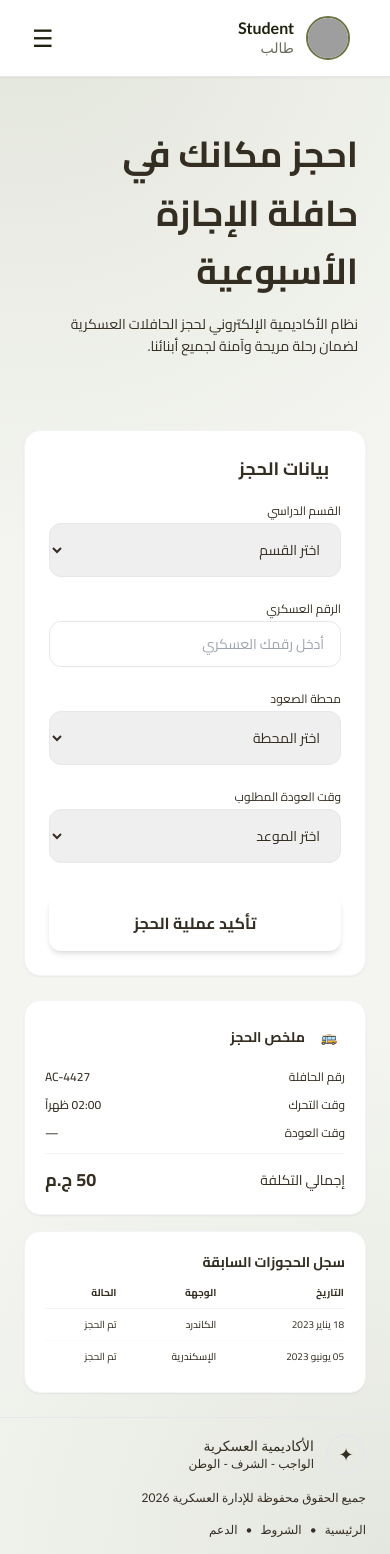
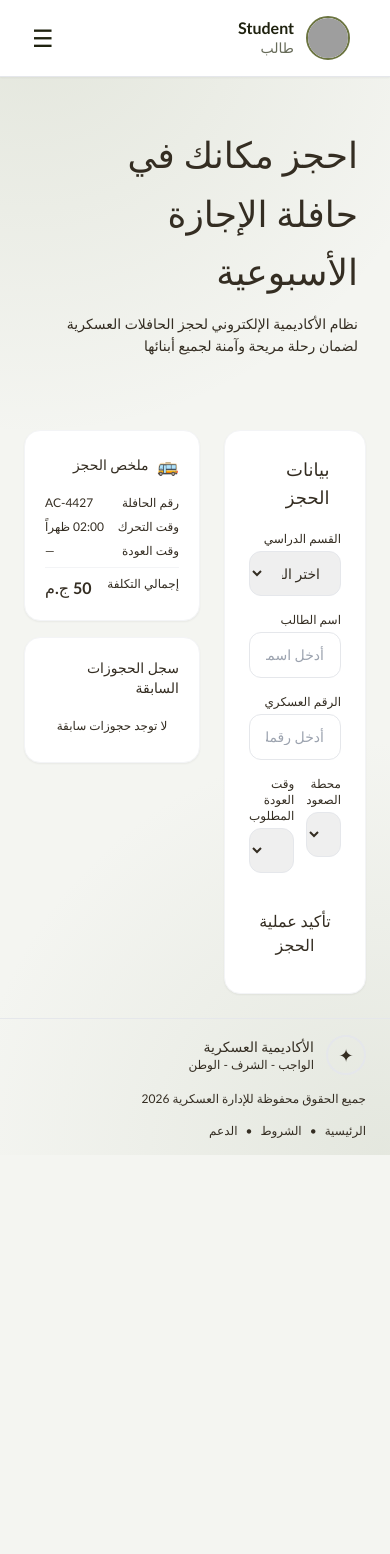
Before and after one commit to MariamGamal2110/Digilians-Final-Project, a React (Vite) app: page /bus in a window 390 px wide. After the commit the page ends 1155 px from the top, so only its background shows below. Built offline with nearby package versions, Linux system fonts and the light colour scheme; grey boxes are pictures that could not be loaded.

Commit message:
update Login

```diff
--- a/src/pages/Bus/BookAdmin.jsx
+++ b/src/pages/Bus/BookAdmin.jsx
@@ -1,96 +1,199 @@
-import { useState } from 'react'
-
-const initialBookings = [
-  { id: 1, name: 'خالد منصور السعدي', militaryId: '36971', destination: 'يرسمي', status: 'تم الحجز' },
-  { id: 2, name: 'ياسين فهد القحطاني', militaryId: '23891', destination: 'المرج', status: 'تم الحجز' },
-  { id: 3, name: 'إبراهيم سعيد العمودي', militaryId: '45678', destination: 'عبود', status: 'تم الحجز' },
-  { id: 4, name: 'عمر حسن الجابري', militaryId: '23589', destination: 'السلام', status: 'تم الحجز' },
-]
+import { useState, useEffect } from "react";
+import { getToken } from "../../api/client";
 
 export default function BookAdmin() {
-  const [bookingList, setBookingList] = useState(initialBookings)
+  const [bookings, setBookings] = useState([]);
+  const [loading, setLoading] = useState(true);
+  const [error, setError] = useState("");
 
-  // حساب الإحصائيات ديناميكياً
-  const stats = [
-    { label: 'يرسمي', count: bookingList.filter(b => b.destination === 'يرسمي').length },
-    { label: 'المرج', count: bookingList.filter(b => b.destination === 'المرج').length },
-    { label: 'عبود', count: bookingList.filter(b => b.destination === 'عبود').length },
-    { label: 'السلام', count: bookingList.filter(b => b.destination === 'السلام').length },
-    { label: 'الغياب', count: 0 }, // يمكن ربطها بحالة معينة لاحقاً
-  ]
+  useEffect(() => {
+    fetchAllBookings();
+  }, []);
 
-  const handleConfirm = (id) => {
-    setBookingList(bookingList.map(b =>
-      b.id === id ? { ...b, status: 'مؤكد' } : b
-    ))
+
+const fetchAllBookings = async () => {
+  try {
+    const res = await fetch('http://localhost:5000/api/booking/all')
+    const data = await res.json()
+
+    if (data.success) {
+      console.log('#Data Type:', typeof data, Array.isArray(data));
+
+      const bookingsArray = Array.isArray(data.data)
+        ? data['0']
+        : [data['0']];
+      setBookings(bookingsArray)
+      console.log('#final Bookings:', bookingsArray)
+    } else {
+      setBookings([])
+        console.log('No bookings found')
+    }
+  } catch (err) {
+    setError('تعذر الاتصال بالخادم' + err.message)
+    setBookings([])
+  } finally {
+    setLoading(false)
+  }
 }
 
-  const handleCancel = (id) => {
-    setBookingList(bookingList.map(b =>
-      b.id === id ? { ...b, status: 'اعتذار' } : b
-    ))
+  const handleUpdateStatus = async (id, status) => {
+    try {
+      const token = getToken("admin");
+      const res = await fetch(
+        `http://localhost:5000/api/booking/${id}/status`,
+        {
+          method: "PATCH",
+          headers: {
+            "Content-Type": "application/json",
+            Authorization: `Bearer ${token}`,
+          },
+          body: JSON.stringify({ status }),
+        },
+      );
+      const data = await res.json();
+      if (data.success) {
+        setBookings(bookings.map((b) => (b._id === id ? { ...b, status } : b)));
       }
+    } catch (err) {
+      alert("حدث خطأ أثناء التحديث");
+    }
+  };
+
+  // إحصائيات الوجهات
+  const getStats = () => {
+    const stationCounts = {};
+    bookings.forEach((b) => {
+      stationCounts[b.boardingStation] =
+        (stationCounts[b.boardingStation] || 0) + 1;
+    });
+    const absent = bookings.filter((b) => b.status === "rejected").length;
+    return { stationCounts, absent };
+  };
+
+  const { stationCounts, absent } = getStats();
+
+  const getStatusLabel = (status) => {
+    if (status === "confirmed")
+      return { text: "تم الحجز ✅", color: "text-accent" };
+    if (status === "rejected")
+      return { text: "مرفوض ❌", color: "text-red-400" };
+    return { text: "قيد الانتظار ⏳", color: "text-secondary" };
+  };
+
+  if (loading)
+    return (
+      <div className="text-center py-20 text-secondary">جاري التحميل...</div>
+    );
+  if (error)
+    return <div className="text-center py-20 text-red-400">{error}</div>;
 
   return (
-    <div dir="rtl" className="p-6">
+    <div dir="rtl">
+      {/* إحصائيات الوجهات */}
       <div className="mb-6">
-        <h2 className="text-primary font-bold text-lg mb-4 font-headline">إحصائيات وجهات الطلاب</h2>
+        <h2 className="text-primary font-bold text-lg mb-4">
+          إحصائيات وجهات الطلاب
+        </h2>
         <div className="flex gap-3 flex-wrap">
-          {stats.map((s) => (
-            <div key={s.label} className="bg-white border border-gray-200 rounded-2xl px-6 py-4 text-center shadow-sm flex-1 min-w-[120px]">
-              <p className="text-secondary text-xs mb-1">{s.label}</p>
-              <p className="text-primary font-bold text-2xl">{s.count}</p>
+          {Object.entries(stationCounts).map(([station, count]) => (
+            <div
+              key={station}
+              className="bg-white border border-gray-200 rounded-2xl px-6 py-4 text-center shadow-sm flex-1 min-w-24"
+            >
+              <p className="text-secondary text-xs mb-1">{station}</p>
+              <p className="text-primary font-bold text-2xl">{count}</p>
             </div>
           ))}
+          <div className="bg-white border border-gray-200 rounded-2xl px-6 py-4 text-center shadow-sm flex-1 min-w-24">
+            <p className="text-secondary text-xs mb-1">الغياب</p>
+            <p className="text-primary font-bold text-2xl">{absent}</p>
+          </div>
         </div>
       </div>
 
+      {/* جدول الطلبات */}
       <div className="bg-white rounded-2xl shadow-sm border border-gray-100 overflow-hidden">
         <div className="px-6 py-4 border-b border-gray-100 flex items-center justify-between">
-          <h2 className="text-primary font-bold text-lg font-headline">طلبات الحجز الواردة</h2>
-          <span className="text-secondary text-sm">إجمالي الطلاب: {bookingList.length}</span>
+          <h2 className="text-primary font-bold text-lg">
+            طلبات الحجز الواردة
+          </h2>
+          <span className="text-secondary text-sm">
+            إجمالي الطلاب: {bookings.length}
+          </span>
         </div>
 
-        <div className="overflow-x-auto">
+        {bookings.length === 0 ? (
+          <div className="text-center py-12 text-secondary">
+            لا توجد طلبات حجز حتى الآن
+          </div>
+        ) : (
           <table className="w-full text-sm">
             <thead>
-              <tr className="border-b border-gray-100 bg-background/50">
-                <th className="text-right text-secondary font-medium px-6 py-3">اسم الطالب</th>
-                <th className="text-right text-secondary font-medium px-6 py-3">الرقم العسكري</th>
-                <th className="text-right text-secondary font-medium px-6 py-3">الوجهة</th>
-                <th className="text-right text-secondary font-medium px-6 py-3">الإجراء</th>
+              <tr className="border-b border-gray-100 bg-background">
+                <th className="text-right text-secondary font-medium px-6 py-3">
+                  اسم الطالب
+                </th>
+                <th className="text-right text-secondary font-medium px-6 py-3">
+                  الرقم العسكري
+                </th>
+                <th className="text-right text-secondary font-medium px-6 py-3">
+                  الوجهة
+                </th>
+                <th className="text-right text-secondary font-medium px-6 py-3">
+                  الحالة
+                </th>
+                <th className="text-right text-secondary font-medium px-6 py-3">
+                  الإجراء
+                </th>
               </tr>
             </thead>
             <tbody>
-              {bookingList.map((b) => (
-                <tr key={b.id} className="border-b border-gray-50 hover:bg-background transition-colors">
-                  <td className="px-6 py-4 text-primary font-bold">{b.name}</td>
-                  <td className="px-6 py-4 text-secondary">{b.militaryId}</td>
-                  <td className="px-6 py-4 text-secondary">{b.destination}</td>
+              {bookings.map((b) => {
+                const statusInfo = getStatusLabel(b.status);
+                return (
+                  <tr
+                    key={b._id}
+                    className="border-b border-gray-50 hover:bg-background transition-colors"
+                  >
+                    <td className="px-6 py-4 text-primary font-bold">
+                      {b.studentName}
+                    </td>
+                    <td className="px-6 py-4 text-secondary">{b.studentId}</td>
+                    <td className="px-6 py-4 text-secondary">
+                      {b.boardingStation}
+                    </td>
+                    <td
+                      className={`px-6 py-4 font-medium text-xs ${statusInfo.color}`}
+                    >
+                      {statusInfo.text}
+                    </td>
                    <td className="px-6 py-4">
   <div className="flex items-center gap-2">
-                      {b.status === 'مؤكد' ? (
-                        <span className="text-accent text-xs font-bold">✅ مؤكد</span>
-                      ) : b.status === 'اعتذار' ? (
-                        <span className="text-red-500 text-xs font-bold">❌ اعتذار</span>
-                      ) : (
-                        <>
-                          <button onClick={() => handleConfirm(b.id)} className="bg-accent text-white text-xs font-bold px-4 py-2 rounded-lg hover:bg-secondary transition-colors">
-                            تأكيد الحجز
+    {b.status !== 'confirmed' && (
+      <button
+        onClick={() => handleUpdateStatus(b._id, 'confirmed')}
+        className="bg-accent text-white text-xs font-bold px-4 py-2 rounded-lg hover:bg-secondary transition-colors"
+      >
+        تم الحجز
       </button>
-                          <button onClick={() => handleCancel(b.id)} className="border border-gray-200 text-secondary text-xs px-4 py-2 rounded-lg hover:bg-gray-100 transition-colors">
+    )}
+    {b.status !== 'rejected' && (
+      <button
+        onClick={() => handleUpdateStatus(b._id, 'rejected')}
+        className="border border-gray-200 text-secondary text-xs px-4 py-2 rounded-lg hover:bg-background transition-colors"
+      >
         اعتذار
       </button>
-                        </>
     )}
   </div>
 </td>
                   </tr>
-              ))}
+                );
+              })}
             </tbody>
           </table>
+        )}
       </div>
     </div>
-    </div>
-  )
+  );
 }
--- a/src/pages/Bus/BookUser.jsx
+++ b/src/pages/Bus/BookUser.jsx
@@ -1,42 +1,97 @@
-import { useState } from 'react'
+import { useState, useEffect } from 'react'
+import { getToken } from  '../../api/client'
 
 const divisions = ['ماجستير العلوم 24 شهراً', 'الماجستير المهني 12 شهراً', 'الدبلوم المتخصص 9 أشهر', 'الدبلوم المكثف 4 أشهر']
-const stations = ['محطة الإسكندرية', 'محطة الكاندرد', 'محطة المرج', 'محطة عبود']
-const returnTimes = ['09:00 مساءً الخميس', '10:00 مساءً الخميس', '09:00 مساءً الجمعة']
-
-const previousBookings = [
-  { date: '18 يناير 2023', destination: 'الكاندرد', status: 'تم الحجز' },
-  { date: '05 يونيو 2023', destination: 'الإسكندرية', status: 'تم الحجز' },
-]
+const stations = ['محطة الصعود', 'محطة الإسكندرية', 'محطة الكاندرد', 'محطة الهبوط']
 
 export default function BookUser() {
   const [form, setForm] = useState({
+    studentId: '',
+    studentName: '',
     division: '',
-    studentId: '',
     boardingStation: '',
     alightingStation: '',
-    departureTime: '02:00 ظهراً', // قيمة افتراضية
-    returnTime: '',
   })
   const [submitted, setSubmitted] = useState(false)
+  const [loading, setLoading] = useState(false)
+  const [error, setError] = useState('')
+  const [previousBookings, setPreviousBookings] = useState([])
+
+  // جلب الحجوزات السابقة
+  useEffect(() => {
+    if (form.studentId.length > 3) {
+      fetchMyBookings(form.studentId)
+    }
+  }, [form.studentId])
+
+  const fetchMyBookings = async (studentId) => {
+  try {
+    const token = getToken('user')
+    const res = await fetch(`http://localhost:5000/api/booking/my/${studentId}`, {
+      headers: { Authorization: `Bearer ${token}` },
+    })
+    const data = await res.json()
+    if (data.success && Array.isArray(data.data)) {
+      setPreviousBookings(data.data)
+    } else {
+      setPreviousBookings([])
+    }
+  } catch (err) {
+    console.error('خطأ في جلب الحجوزات:', err)
+    setPreviousBookings([])
+  }
+}
 
   const handleChange = (field, value) => {
     setForm({ ...form, [field]: value })
   }
 
-  const handleSubmit = () => {
-    if (!form.division || !form.studentId || !form.boardingStation || !form.alightingStation || !form.returnTime) {
-      alert('يرجى تعبئة جميع الحقول المطلوبة واختيار وقت العودة')
+  const handleSubmit = async () => {
+    if (!form.division || !form.studentId || !form.studentName || !form.boardingStation || !form.alightingStation) {
+      setError('يرجى تعبئة جميع الحقول المطلوبة')
       return
     }
+
+    setLoading(true)
+    setError('')
+
+    try {
+      const token = getToken('user')
+      const res = await fetch('http://localhost:5000/api/booking', {
+        method: 'POST',
+        headers: {
+          'Content-Type': 'application/json',
+          Authorization: `Bearer ${token}`,
+        },
+        body: JSON.stringify(form),
+      })
+
+      const data = await res.json()
+
+      if (data.success) {
         setSubmitted(true)
+        fetchMyBookings(form.studentId)
+      } else {
+        setError(data.message || 'حدث خطأ، حاول مرة أخرى')
+      }
+    } catch (err) {
+      setError('تعذر الاتصال بالخادم' + err.message)
+    } finally {
+      setLoading(false)
+    }
+  }
+
+  const getStatusLabel = (status) => {
+    if (status === 'confirmed') return { text: 'تم الحجز ✅', color: 'text-accent' }
+    if (status === 'rejected') return { text: 'مرفوض ❌', color: 'text-red-400' }
+    return { text: 'قيد الانتظار ⏳', color: 'text-secondary' }
   }
 
   return (
-    <div dir="rtl" className="min-h-screen bg-background font-headline">
+    <div dir="rtl" className="bg-background">
+
       {/* هيدر الصفحة */}
-      <div className="relative bg-secondary overflow-hidden">
-        <div className="px-8 py-12">
+      <div className="bg-secondary px-8 py-12 mb-6">
         <h1 className="text-background font-bold text-4xl leading-relaxed mb-3">
           احجز مكانك في
           <br />
@@ -45,12 +100,12 @@ export default function BookUser() {
         <p className="text-accent text-sm leading-relaxed max-w-sm">
           نظام الأكاديمية الإلكتروني لحجز الحافلات العسكرية
           <br />
-            لضمان رحلة مريحة وآمنة لجميع أبنائنا.
+          لضمان رحلة مريحة وآمنة لجميع أبنائها
         </p>
       </div>
-      </div>
 
-      <div className="p-6 flex flex-col lg:flex-row gap-6">
+      <div className="px-6 pb-6 flex gap-6">
+
         {/* يمين - بيانات الحجز */}
         <div className="flex-1 bg-white rounded-2xl p-6 shadow-sm border border-gray-100">
           <h2 className="text-primary font-bold text-lg mb-5 flex items-center gap-2">
@@ -58,81 +113,142 @@ export default function BookUser() {
             بيانات الحجز
           </h2>
 
-          <div className="grid grid-cols-1 md:grid-cols-2 gap-4">
-            <div className="mb-2">
+          {/* القسم الدراسي */}
+          <div className="mb-4">
             <label className="text-secondary text-xs mb-1 block">القسم الدراسي</label>
-              <select value={form.division} onChange={(e) => handleChange('division', e.target.value)} className="w-full border border-gray-200 rounded-xl px-4 py-3 text-sm bg-background focus:ring-1 focus:ring-accent outline-none">
+            <select
+              value={form.division}
+              onChange={(e) => handleChange('division', e.target.value)}
+              className="w-full border border-gray-200 rounded-xl px-4 py-3 text-sm text-primary bg-background focus:outline-none focus:border-accent"
+            >
               <option value="">اختر القسم</option>
               {divisions.map((d) => <option key={d} value={d}>{d}</option>)}
             </select>
           </div>
 
-            <div className="mb-2">
-              <label className="text-secondary text-xs mb-1 block">الرقم العسكري</label>
-              <input type="text" value={form.studentId} onChange={(e) => handleChange('studentId', e.target.value)} placeholder="أدخل رقمك العسكري" className="w-full border border-gray-200 rounded-xl px-4 py-3 text-sm bg-background focus:ring-1 focus:ring-accent outline-none" />
+          {/* اسم الطالب */}
+          <div className="mb-4">
+            <label className="text-secondary text-xs mb-1 block">اسم الطالب</label>
+            <input
+              type="text"
+              value={form.studentName}
+              onChange={(e) => handleChange('studentName', e.target.value)}
+              placeholder="أدخل اسمك الكامل"
+              className="w-full border border-gray-200 rounded-xl px-4 py-3 text-sm text-primary bg-background focus:outline-none focus:border-accent"
+            />
           </div>
 
-            <div className="mb-2">
+          {/* الرقم العسكري */}
+          <div className="mb-4">
+            <label className="text-secondary text-xs mb-1 block">الرقم العسكري</label>
+            <input
+              type="text"
+              value={form.studentId}
+              onChange={(e) => handleChange('studentId', e.target.value)}
+              placeholder="أدخل رقمك العسكري"
+              className="w-full border border-gray-200 rounded-xl px-4 py-3 text-sm text-primary bg-background focus:outline-none focus:border-accent"
+            />
+          </div>
+
+          {/* محطة الصعود والهبوط */}
+          <div className="flex gap-3 mb-6">
+            <div className="flex-1">
               <label className="text-secondary text-xs mb-1 block">محطة الصعود</label>
-              <select value={form.boardingStation} onChange={(e) => handleChange('boardingStation', e.target.value)} className="w-full border border-gray-200 rounded-xl px-4 py-3 text-sm bg-background focus:ring-1 focus:ring-accent outline-none">
+              <select
+                value={form.boardingStation}
+                onChange={(e) => handleChange('boardingStation', e.target.value)}
+                className="w-full border border-gray-200 rounded-xl px-4 py-3 text-sm text-primary bg-background focus:outline-none focus:border-accent"
+              >
                 <option value="">اختر المحطة</option>
                 {stations.map((s) => <option key={s} value={s}>{s}</option>)}
               </select>
             </div>
-
-            <div className="mb-2">
+            <div className="flex-1">
               <label className="text-secondary text-xs mb-1 block">وقت العودة المطلوب</label>
-              <select value={form.returnTime} onChange={(e) => handleChange('returnTime', e.target.value)} className="w-full border border-gray-200 rounded-xl px-4 py-3 text-sm bg-background focus:ring-1 focus:ring-accent outline-none">
+              <select
+                value={form.alightingStation}
+                onChange={(e) => handleChange('alightingStation', e.target.value)}
+                className="w-full border border-gray-200 rounded-xl px-4 py-3 text-sm text-primary bg-background focus:outline-none focus:border-accent"
+              >
                 <option value="">اختر الموعد</option>
-                {returnTimes.map((t) => <option key={t} value={t}>{t}</option>)}
+                {stations.map((s) => <option key={s} value={s}>{s}</option>)}
               </select>
             </div>
           </div>
 
-          <button onClick={handleSubmit} className="w-full mt-6 bg-primary text-background font-bold py-4 rounded-xl hover:bg-secondary transition-all shadow-md">
-            تأكيد عملية الحجز
+          {error && <p className="text-red-400 text-xs mb-3 text-center">{error}</p>}
+
+          <button
+            onClick={handleSubmit}
+            disabled={loading || submitted}
+            className="w-full bg-primary text-background font-bold py-3 rounded-xl hover:bg-secondary transition-colors disabled:opacity-50"
+          >
+            {loading ? 'جاري الإرسال...' : submitted ? '✅ تم إرسال الطلب' : 'تأكيد عملية الحجز'}
           </button>
-
-          {submitted && <p className="text-accent text-center mt-4 font-bold">✅ تم إرسال طلب الحجز بنجاح!</p>}
         </div>
 
-        {/* يسار - تفاصيل + سجل */}
-        <div className="w-full lg:w-80 flex flex-col gap-4">
+        {/* يسار - ملخص + سجل */}
+        <div className="w-72 flex flex-col gap-4">
+
+          {/* ملخص الحجز */}
           <div className="bg-white rounded-2xl p-5 shadow-sm border border-gray-100">
             <div className="flex items-center gap-2 mb-4">
-              <span className="w-8 h-8 bg-accent/10 rounded-lg flex items-center justify-center text-sm">🚌</span>
+              <span className="text-lg">🚌</span>
               <span className="text-primary font-bold text-sm">ملخص الحجز</span>
             </div>
-            <div className="space-y-3 text-xs">
-              <div className="flex justify-between"><span className="text-secondary">رقم الحافلة</span><span className="text-primary font-medium">AC-4427</span></div>
-              <div className="flex justify-between"><span className="text-secondary">وقت التحرك</span><span className="text-primary font-medium">{form.departureTime}</span></div>
-              <div className="flex justify-between"><span className="text-secondary">وقت العودة</span><span className="text-primary font-medium">{form.returnTime || '—'}</span></div>
-              <hr className="border-gray-100" />
-              <div className="flex justify-between items-center"><span className="text-secondary text-sm">إجمالي التكلفة</span><span className="text-primary font-bold text-lg">50 ج.م</span></div>
+            <div className="space-y-2 text-xs">
+              <div className="flex justify-between">
+                <span className="text-secondary">رقم الحافلة</span>
+                <span className="text-primary font-medium">AC-4427</span>
+              </div>
+              <div className="flex justify-between">
+                <span className="text-secondary">وقت التحرك</span>
+                <span className="text-primary font-medium">02:00 ظهراً</span>
+              </div>
+              <div className="flex justify-between">
+                <span className="text-secondary">وقت العودة</span>
+                <span className="text-primary font-medium">{form.alightingStation || '—'}</span>
+              </div>
+              <hr className="border-gray-100 my-2" />
+              <div className="flex justify-between">
+                <span className="text-secondary">إجمالي التكلفة</span>
+                <span className="text-primary font-bold text-base">50 ج.م</span>
+              </div>
             </div>
           </div>
 
+          {/* سجل الحجوزات السابقة */}
           <div className="bg-white rounded-2xl p-5 shadow-sm border border-gray-100">
             <h3 className="text-primary font-bold text-sm mb-3">سجل الحجوزات السابقة</h3>
-            <table className="w-full text-[10px]">
+            {previousBookings.length === 0 ? (
+              <p className="text-secondary text-xs text-center py-2">لا توجد حجوزات سابقة</p>
+            ) : (
+              <table className="w-full text-xs">
                 <thead>
-                <tr className="border-b border-gray-100 text-secondary">
-                  <th className="text-right pb-2">التاريخ</th>
-                  <th className="text-right pb-2">الوجهة</th>
-                  <th className="text-right pb-2">الحالة</th>
+                  <tr className="border-b border-gray-100">
+                    <th className="text-right text-secondary font-medium pb-2">التاريخ</th>
+                    <th className="text-right text-secondary font-medium pb-2">الوجهة</th>
+                    <th className="text-right text-secondary font-medium pb-2">الحالة</th>
                   </tr>
                 </thead>
                 <tbody>
-                {previousBookings.map((b, i) => (
-                  <tr key={i} className="border-b border-gray-50 last:border-0">
-                    <td className="py-2 text-secondary">{b.date}</td>
-                    <td className="py-2 text-primary font-medium">{b.destination}</td>
-                    <td className="py-2 text-accent">{b.status}</td>
+                  {previousBookings.map((b) => {
+                    const statusInfo = getStatusLabel(b.status)
+                    return (
+                      <tr key={b._id} className="border-b border-gray-50">
+                        <td className="py-2 text-secondary">
+                          {new Date(b.createdAt).toLocaleDateString('ar-EG')}
+                        </td>
+                        <td className="py-2 text-primary font-medium">{b.boardingStation}</td>
+                        <td className={`py-2 font-medium ${statusInfo.color}`}>{statusInfo.text}</td>
                       </tr>
-                ))}
+                    )
+                  })}
                 </tbody>
               </table>
+            )}
           </div>
+
         </div>
       </div>
     </div>
--- a/src/pages/Register/SignIn.jsx
+++ b/src/pages/Register/SignIn.jsx
@@ -49,7 +49,7 @@ const SignIn = () => {
       }
     } else {
       if (normalizedEmail === "sandy@gmail.com") {
-        setError("هذا البريد محجوز للمسؤول ولا يمكن استخدامه كمستخدم عادي.");
+        setError("غير مصرح بأسخدام هذا البريد الالكترونى ");
         return;
       }
 
```
Also changed, not shown: 1 other file (tests, documents, lock files or other folders). Lines whose indentation alone changed are shown as unchanged.
